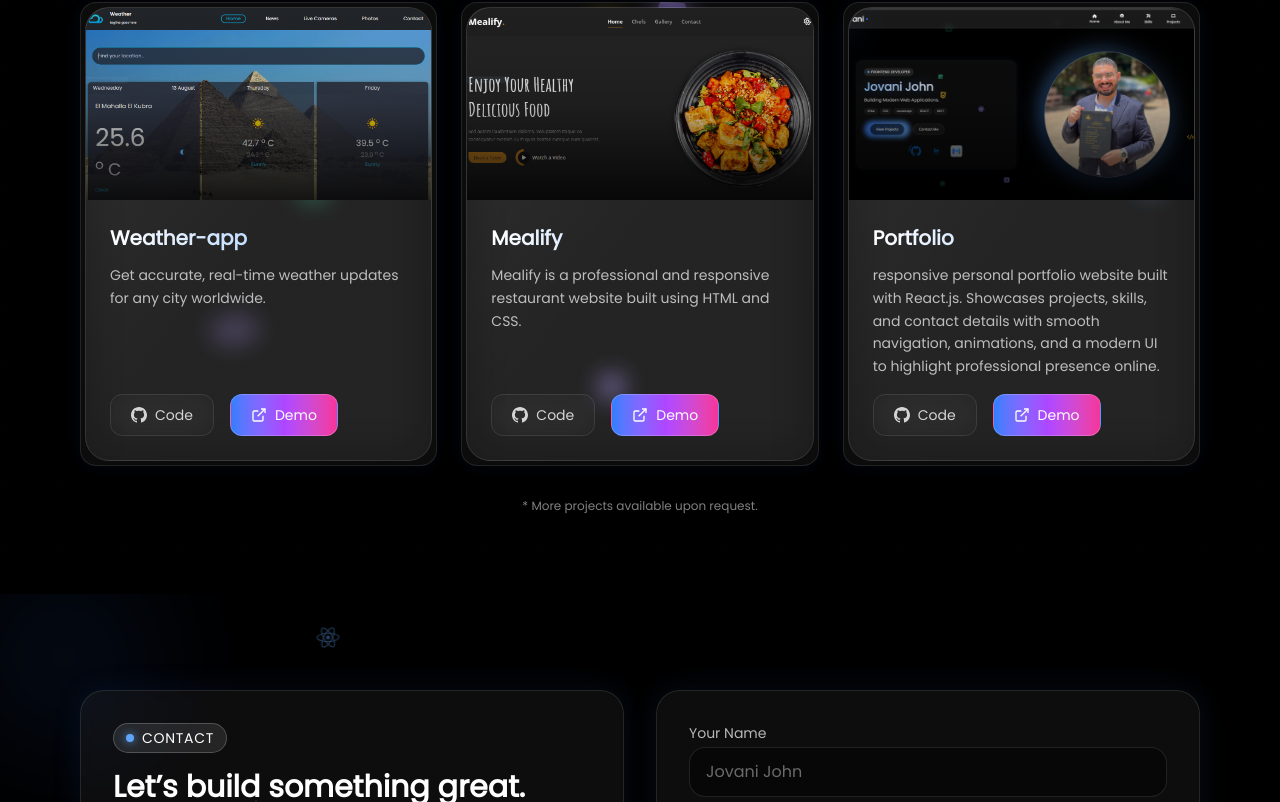
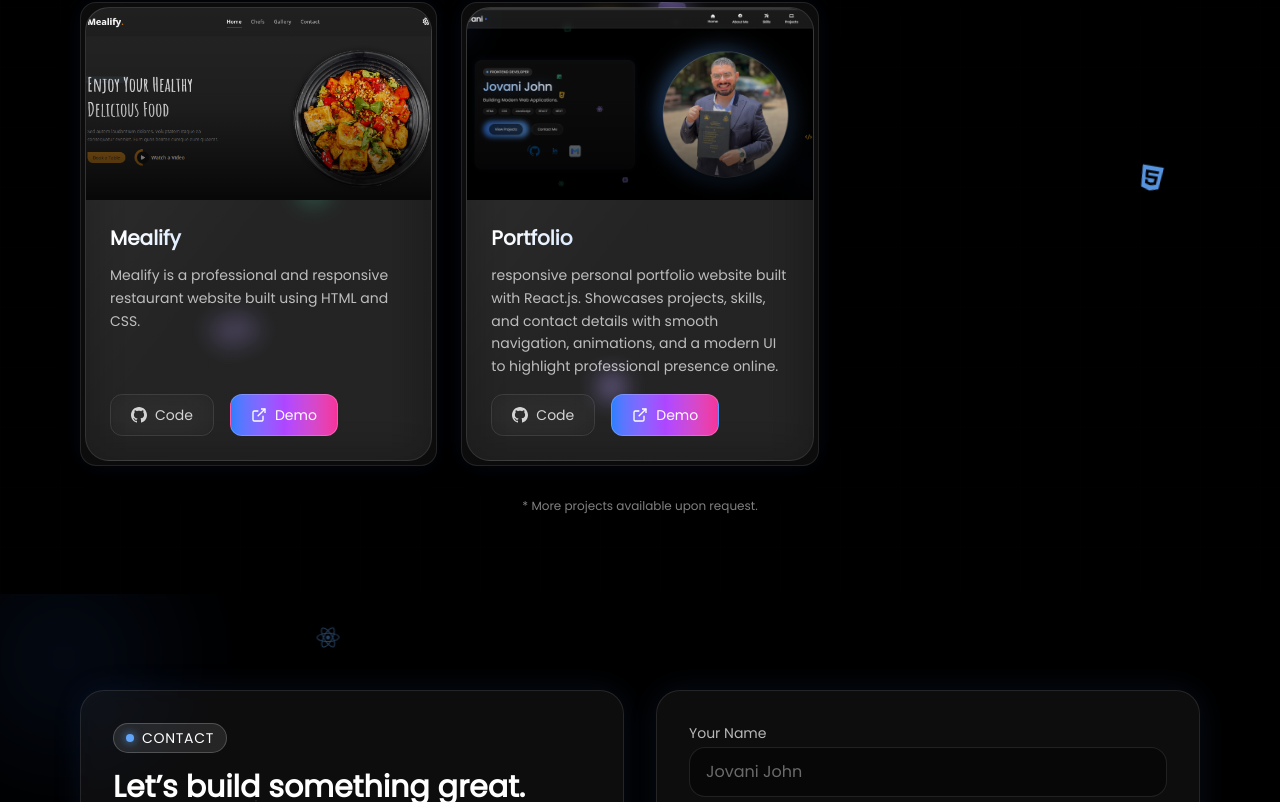
Before and after one commit to Jovani-John/PortfolioJo, a React (Vite) app: page / in a window 1280 px wide. Shown: the part 4069-4871 px from the top of the page. Built offline with nearby package versions, Linux system fonts and the light colour scheme.

Commit message:
Fix Weather.png case-sensitive issue

```diff
--- a/src/Components/Projects/Projects.jsx
+++ b/src/Components/Projects/Projects.jsx
@@ -9,7 +9,6 @@ import AdGenixAgancyImg from "../../assets/imgs/AdGenix-Agancy.png";
 import TripleHomeImg from "../../assets/imgs/Triple-Home.png";
 import ECommerce from "../../assets/imgs/ECommerce.png";
 import PortfolioImg from "../../assets/imgs/Portfolio.png";
-import Weather from "../../assets/imgs/Weather.png";
 import Mealify from "../../assets/imgs/Mealify.png";
 import ReactPortfolio from "../../assets/imgs/ReactPortfolio.png";
 import FloatingFAIcons from "../BubblesBackground/FloatingFAIcons";
@@ -85,15 +84,7 @@ export default function Projects() {
         "responsive personal portfolio website built with React.js. Showcases projects, skills, and contact details with smooth navigation, animations, and a modern UI to highlight professional presence online..",
       category: "React",
     },
-    {
-      title: "Weather-app",
-      img: Weather,
-      liveDemo: "https://JovaniJohn2611.github.io/Weather-app/",
-      repo: "https://github.com/JovaniJohn2611/Weather-app",
-      description:
-        "Get accurate, real-time weather updates for any city worldwide.",
-      category: "JavaScript",
-    },
+
     {
       title: "Mealify",
       img: Mealify,
```
